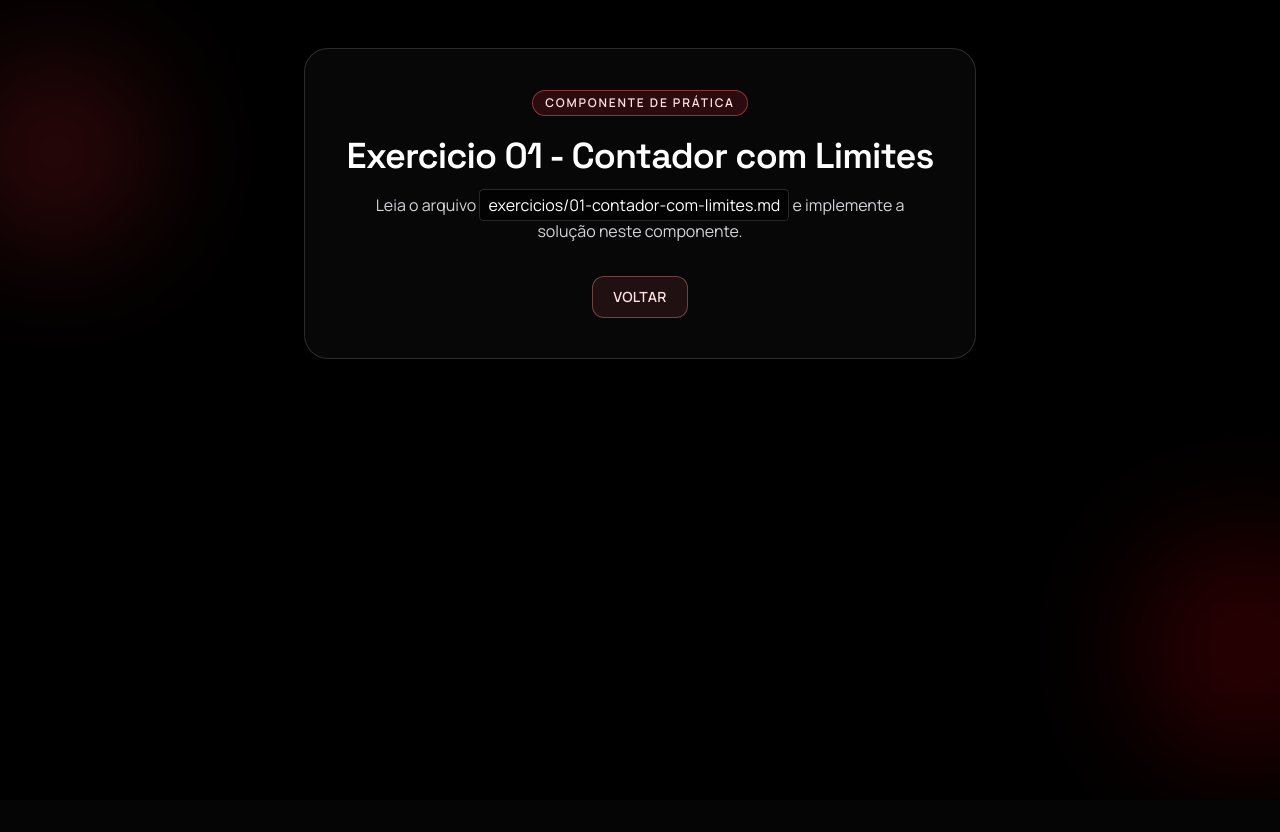
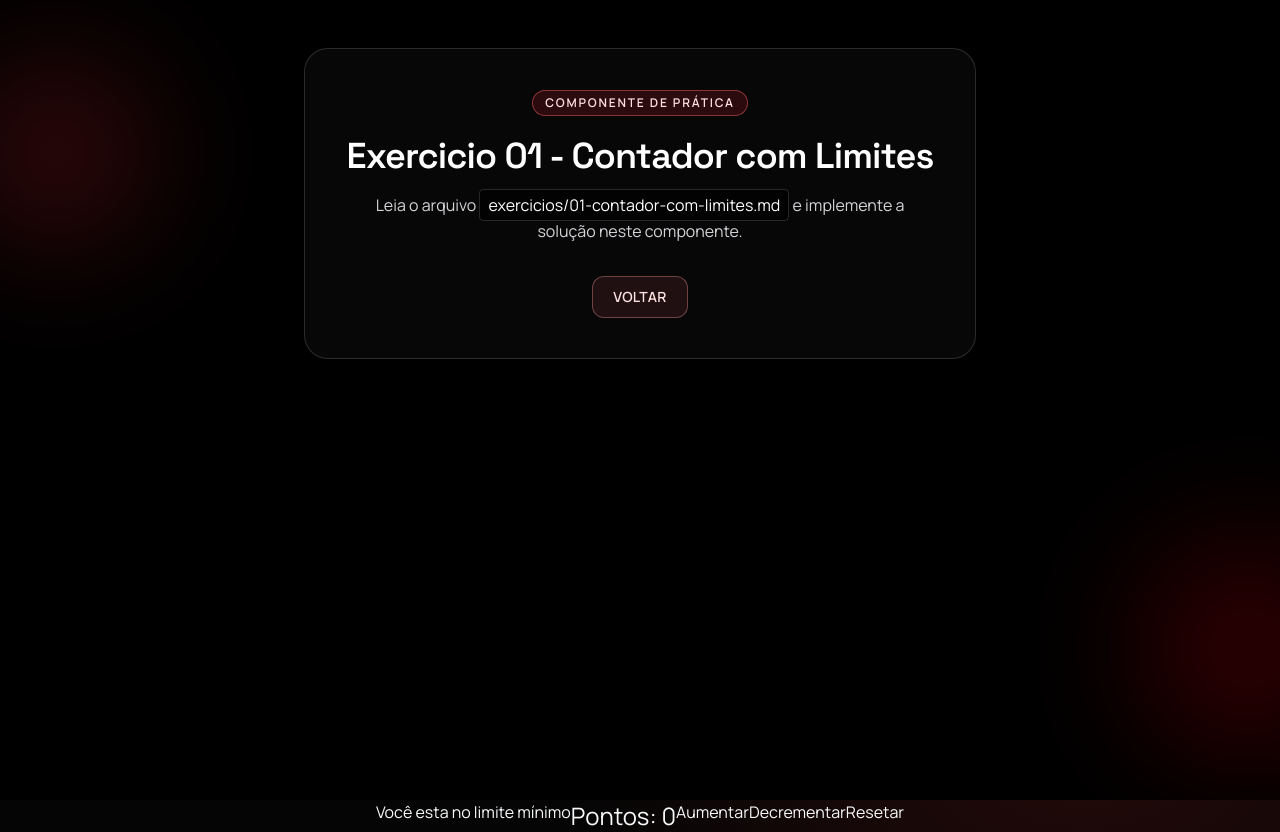
Before and after one commit to Vgalassi/react-aula, a React (Vite) app: page /exercicio-1 in a window 1280 px wide. Before the commit the page ends 800 px from the top, so only its background shows below. Built offline with nearby package versions, Linux system fonts and the light colour scheme.

Commit message:
exercício 1

```diff
--- a/src/exercicios/ExercicioUm.tsx
+++ b/src/exercicios/ExercicioUm.tsx
@@ -1,11 +1,52 @@
 import ExercicioPlaceholder from "../components/ExercicioPlaceholder";
+import { useState } from "react";
+const MAXIMO = 10
+const MINIMO = 0
+function ExercicioUm() {
+  const [contador,setContador] = useState(0)
 
-function ExercicioUm() {
+  function incrementar(){
+    setContador((oldValue) => {
+      if(oldValue >= MAXIMO){
+        return oldValue
+      }
+      return oldValue+1
+    })
+  }
+  function decrementar(){
+    setContador((oldValue) => {
+      if(oldValue <= MINIMO){
+        return oldValue
+      }
+      return oldValue-1
+    })
+  }
+  function resetar(){
+    setContador(0)
+  }
+  let mensagemLimite = "Contador dentro do intervalo permitido"
+  if(contador == MAXIMO){
+    mensagemLimite = "Você esta no limite máximo"
+  }
+  if(contador == MINIMO){
+    mensagemLimite = "Você esta no limite mínimo"
+  }
   return (
-    <ExercicioPlaceholder
-      titulo="Exercicio 01 - Contador com Limites"
-      arquivoMarkdown="01-contador-com-limites.md"
-    />
+    <>
+      <ExercicioPlaceholder
+        titulo="Exercicio 01 - Contador com Limites"
+        arquivoMarkdown="01-contador-com-limites.md"
+      />
+      <div className="flex justify-center">
+        <p>{mensagemLimite}</p>
+        <p className="text-2xl">Pontos: {contador}</p>
+        <div>
+          <button onClick={incrementar}>Aumentar</button>
+          <button onClick={decrementar}>Decrementar</button>
+          <button onClick={resetar}>Resetar</button>
+        </div>
+      </div>
+    </>
   );
 }
 
```
